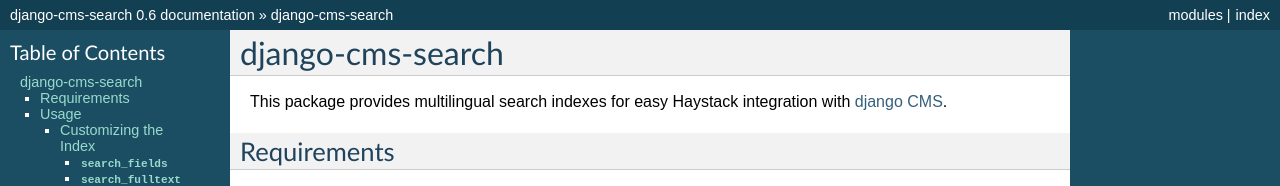
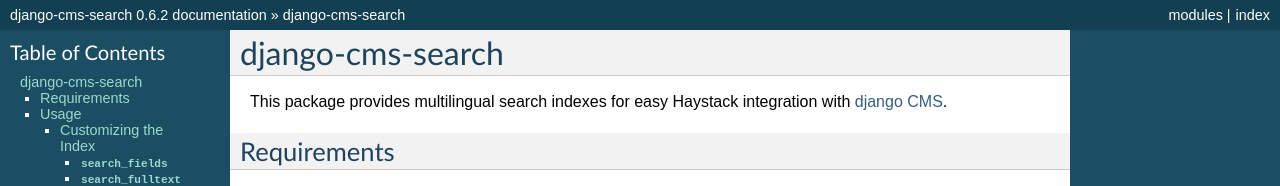
Before and after one commit to beniwohli/django-cms-search, a Sphinx documentation site: the page built from docs/index.rst, in a window 1280 px wide and 900 px high. Shown: the top 186 px of the window. Built offline with Sphinx 7.4.7, drawn with Linux system fonts in a browser that asks for light colours; some of the changed text lies outside the part shown.

Commit message:
bumped version

```diff
--- a/cms_search/__init__.py
+++ b/cms_search/__init__.py
@@ -1 +1 @@
-__version__ = '0.6.1'
+__version__ = '0.6.2'
--- a/docs/conf.py
+++ b/docs/conf.py
@@ -46,9 +46,9 @@
 # built documents.
 #
 # The short X.Y version.
-version = '0.6'
+version = '0.6.2'
 # The full version, including alpha/beta/rc tags.
-release = '0.6'
+release = '0.6.2'
 
 # The language for content autogenerated by Sphinx. Refer to documentation
 # for a list of supported languages.
```
